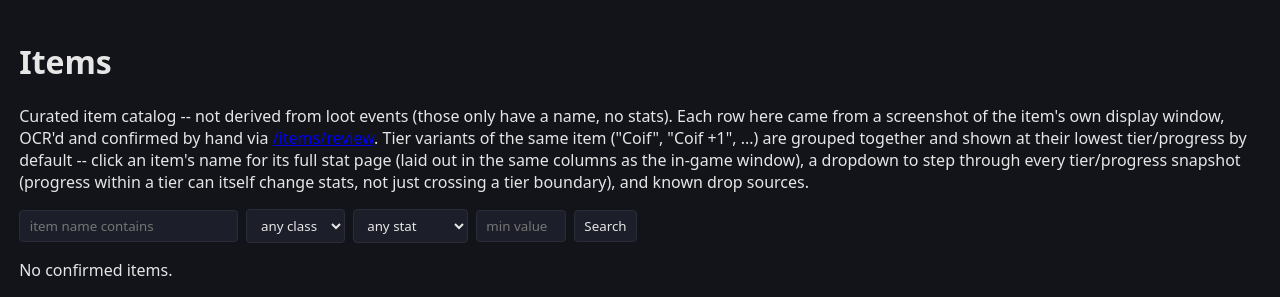
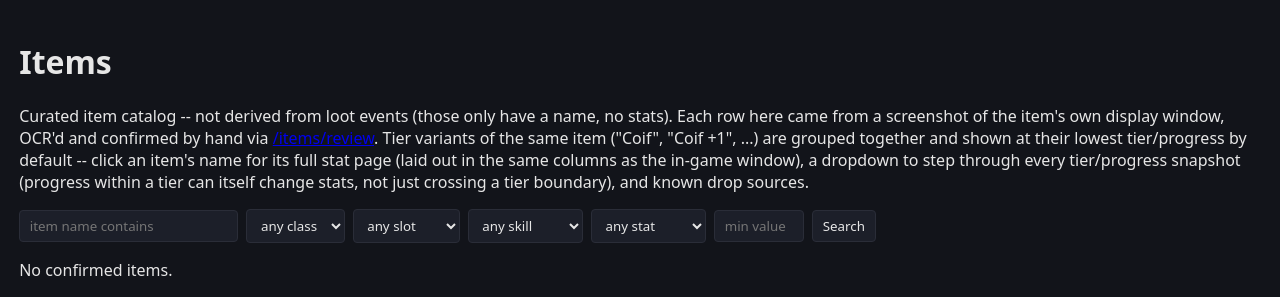
Before and after one commit to mdjthesecond-droid/eq-log-suite, a FastAPI app: page /items in a window 1280 px wide. Shown: the part 49-346 px from the top of the page. Run offline with FastAPI, Linux system fonts and the light colour scheme.

Commit message:
Add Slot and Skill pulldown filters to /items
Both dropdowns are seeded from confirmed-real values in item_info rather
than a guessed-at full vocabulary (Skill in particular: classic EQ has more
weapon-skill types than the 4 seen in captures so far). Skill filter
compares case-insensitively since existing data has both "Hand to Hand"
and a stray manually-typed "hand to hand". Skill's dropdown shows "H2H" as
shorthand while the underlying filtered/stored value stays "Hand to Hand",
per the user's request.

```diff
--- a/eq_log_suite/web/app.py
+++ b/eq_log_suite/web/app.py
@@ -1092,10 +1092,31 @@ _ITEMS_STAT_OPTIONS = (
     "Strength", "Stamina", "Agility", "Dexterity", "Wisdom", "Intelligence", "Charisma",
     "SV. Fire", "SV. Cold", "SV. Magic", "SV. Poison", "SV. Disease", "SV. Void",
 )
+# Every Slot value confirmed real across item_info so far (2026-08-13) --
+# unlike class/stat, this is a plain equipment-slot vocabulary with no
+# "ALL"-style wildcard to special-case.
+_ITEMS_SLOT_OPTIONS = (
+    "Primary", "Secondary", "Head", "Face", "Neck", "Shoulders", "Chest",
+    "Arms", "Wrist", "Hands", "Fingers", "Waist", "Legs", "Feet", "Back", "Ear",
+)
+# Every Skill value confirmed real so far -- deliberately not a guess at
+# classic EQ's full weapon-skill list (1H Slashing/Piercing/Archery/... may
+# well exist on items not captured yet); add to this once one shows up in a
+# real capture, same policy as everywhere else in this file.
+# (value, dropdown label) pairs -- stored/filtered value stays "Hand to
+# Hand" (matches the real in-game field text, see _fill_garbled_skill), but
+# the dropdown shows the shorthand "H2H" per the user's request.
+_ITEMS_SKILL_OPTIONS = (
+    ("1H Blunt", "1H Blunt"), ("2H Blunt", "2H Blunt"), ("2H Slashing", "2H Slashing"),
+    ("Hand to Hand", "H2H"),
+)
 
 
 @app.get("/items", response_class=HTMLResponse)
-def items_list(request: Request, search: str = "", cls: str = "", stat: str = "", min_stat: str = ""):
+def items_list(
+    request: Request, search: str = "", cls: str = "", stat: str = "", min_stat: str = "",
+    slot: str = "", skill: str = "",
+):
     # One row per *base item* (tier variants of the same item -- "Coif" /
     # "Coif +1" / ... -- grouped together, see _base_item_name), showing the
     # lowest tier/progress snapshot by default rather than the most recent
@@ -1140,6 +1161,15 @@ def items_list(request: Request, search: str = "", cls: str = "", stat: str = ""
 
     if cls:
         rows = [r for r in rows if cls in r["stats"].get("Class", []) or "ALL" in r["stats"].get("Class", [])]
+
+    if slot:
+        rows = [r for r in rows if slot in r["stats"].get("Slot", [])]
+
+    if skill:
+        # Case-insensitive -- confirmed real data has both "Hand to Hand"
+        # (this parser's canonical casing) and a stray manually-typed
+        # "hand to hand" from before the garble fix existed.
+        rows = [r for r in rows if (r["stats"].get("Skill") or "").lower() == skill.lower()]
 
     if stat:
         min_val = None
@@ -1163,8 +1193,9 @@ def items_list(request: Request, search: str = "", cls: str = "", stat: str = ""
 
     return templates.TemplateResponse(request, "items.html", {
         "rows": rows, "search": search, "pending_count": pending_count,
-        "cls": cls, "stat": stat, "min_stat": min_stat,
+        "cls": cls, "stat": stat, "min_stat": min_stat, "slot": slot, "skill": skill,
         "class_options": _ITEMS_CLASS_OPTIONS, "stat_options": _ITEMS_STAT_OPTIONS,
+        "slot_options": _ITEMS_SLOT_OPTIONS, "skill_options": _ITEMS_SKILL_OPTIONS,
     })
 
 
--- a/eq_log_suite/web/templates/items.html
+++ b/eq_log_suite/web/templates/items.html
@@ -22,6 +22,14 @@ boundary), and known drop sources.</p>
   <select name="cls">
     <option value="">any class</option>
     {% for c in class_options %}<option value="{{ c }}" {{ 'selected' if cls == c }}>{{ c }}</option>{% endfor %}
+  </select>
+  <select name="slot">
+    <option value="">any slot</option>
+    {% for s in slot_options %}<option value="{{ s }}" {{ 'selected' if slot == s }}>{{ s }}</option>{% endfor %}
+  </select>
+  <select name="skill">
+    <option value="">any skill</option>
+    {% for value, label in skill_options %}<option value="{{ value }}" {{ 'selected' if skill == value }}>{{ label }}</option>{% endfor %}
   </select>
   <select name="stat">
     <option value="">any stat</option>
```
